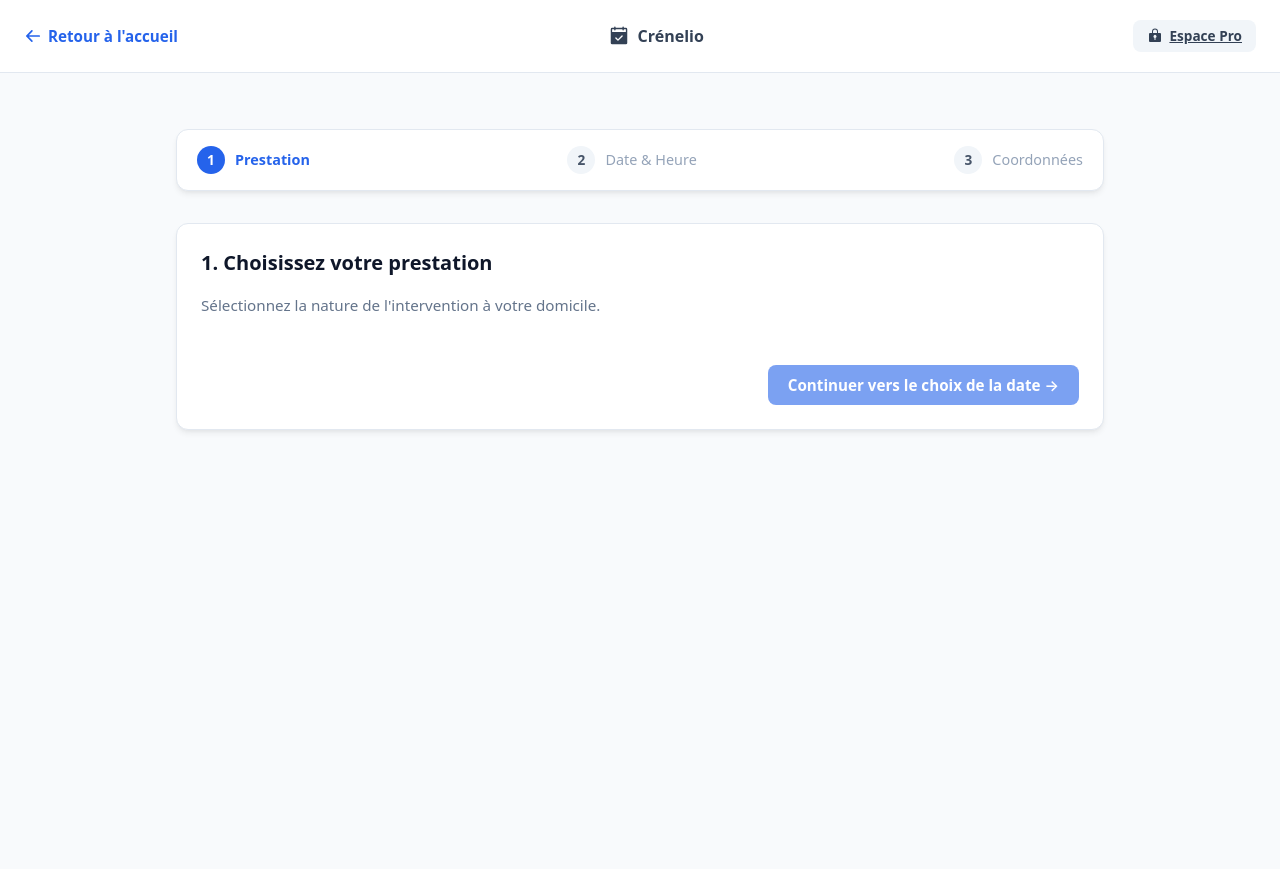
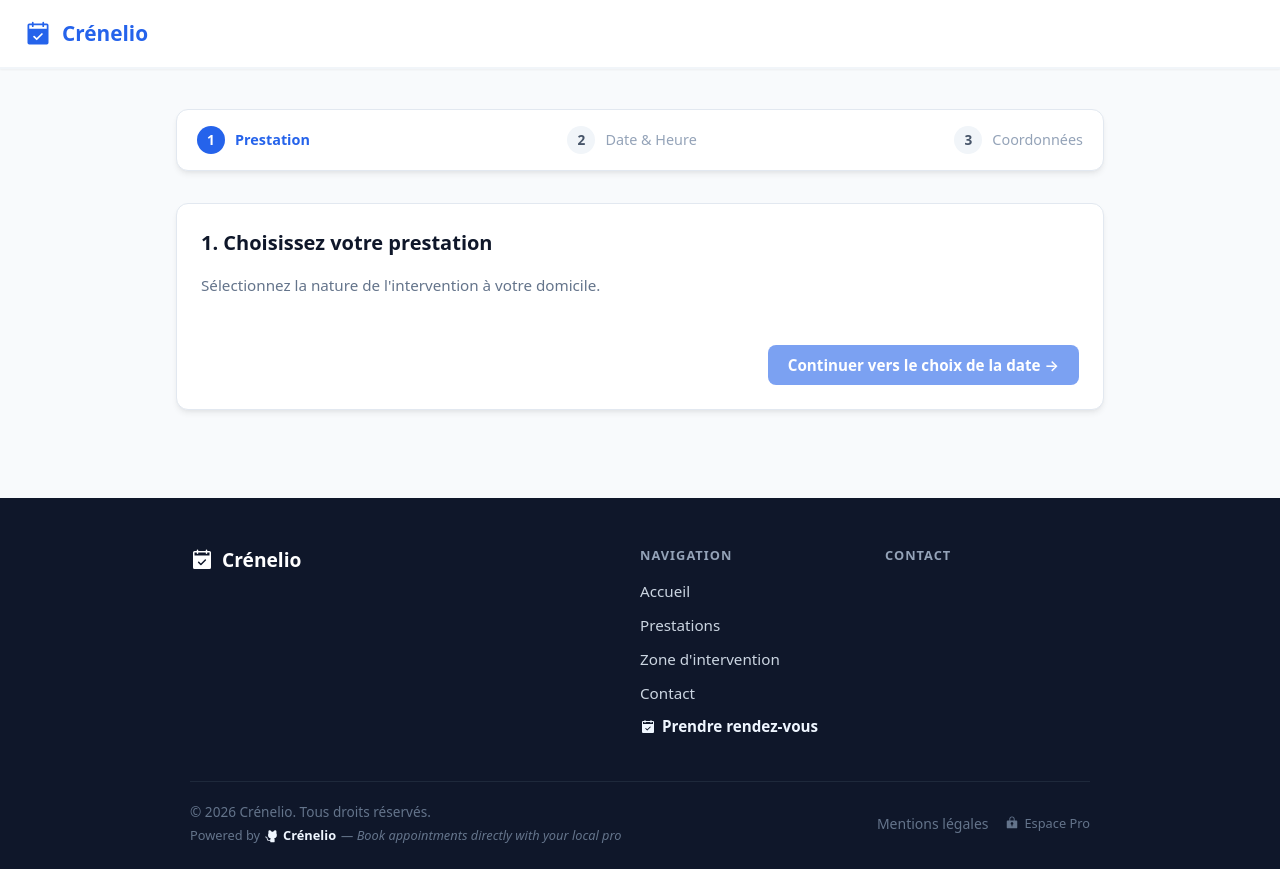
Before and after one commit to malchrosoft/crenelio, a React (Vite) app: page /booking in a window 1280 px wide. Before the commit the page ends 800 px from the top, so only its background shows below. Built offline with nearby package versions, Linux system fonts and the light colour scheme; no server answers.

Commit message:
feat(booking): header et footer de la vitrine sur le tunnel de réservation (Item 15)

```diff
--- /dev/null
+++ b/src/components/SiteHeader.tsx
@@ -0,0 +1,53 @@
+import React from 'react';
+import { Link } from 'react-router-dom';
+import clsx from 'clsx';
+import { CalendarCheckIcon } from '@phosphor-icons/react';
+import { AppConfig } from '../types';
+import BrandMark from './BrandMark';
+
+interface SiteHeaderProps {
+  config: AppConfig;
+  /**
+   * Header permanent, dans le flux de la page (tunnel de réservation).
+   * Sinon fixe et piloté par `visible` (vitrine : apparaît quand le CTA du hero disparaît).
+   */
+  persistent?: boolean;
+  visible?: boolean;
+  /** Bouton « Prendre rendez-vous » (inutile sur la page de réservation elle-même) */
+  showCta?: boolean;
+}
+
+/**
+ * Header commun aux pages publiques (vitrine et réservation).
+ */
+const SiteHeader: React.FC<SiteHeaderProps> = ({
+  config,
+  persistent = false,
+  visible = true,
+  showCta = true,
+}) => {
+  const isVisible = persistent || visible;
+
+  return (
+    <header
+      className={clsx('vitrine-header', {
+        'vitrine-header--persistent': persistent,
+        'vitrine-header--visible': !persistent && isVisible,
+        'vitrine-header--hidden': !isVisible,
+      })}
+      aria-hidden={!isVisible}
+    >
+      <Link to="/" className="vitrine-header__brand" aria-label="Retour à l'accueil">
+        <BrandMark config={config} iconSize={28} />
+      </Link>
+      {showCta && (
+        <Link to="/booking" className="vitrine-header__cta">
+          <CalendarCheckIcon size={20} weight="fill" aria-hidden="true" />
+          Prendre rendez-vous
+        </Link>
+      )}
+    </header>
+  );
+};
+
+export default SiteHeader;
--- a/src/pages/BookingPage.tsx
+++ b/src/pages/BookingPage.tsx
@@ -1,14 +1,14 @@
 import React, { useState, useEffect } from 'react';
-import { Link, Navigate, useSearchParams } from 'react-router-dom';
+import { Navigate, useSearchParams } from 'react-router-dom';
 import clsx from 'clsx';
-import { LockKeyIcon, ArrowLeftIcon } from '@phosphor-icons/react';
 import { api } from '../api';
 import { Service, Slot, Appointment, BookingPayload, AppConfig } from '../types';
 import ServiceSelector from '../components/ServiceSelector';
 import SlotPicker from '../components/SlotPicker';
 import BookingForm from '../components/BookingForm';
 import BookingConfirmation from '../components/BookingConfirmation';
-import BrandMark from '../components/BrandMark';
+import SiteHeader from '../components/SiteHeader';
+import Footer from '../components/vitrine/Footer';
 import { isPremisesOnly, premisesLabel } from '../utils/zone';
 
 interface BookingPageProps {
@@ -18,7 +18,7 @@ interface BookingPageProps {
 
 /**
  * Page de réservation — stepper en 3 étapes.
- * Header allégé avec lien retour vers la vitrine.
+ * Header et footer de la vitrine, pour une navigation continue.
  * Support de ?service=ID depuis la vitrine (pré-sélection de la prestation).
  */
 const BookingPage: React.FC<BookingPageProps> = ({ config, services }) => {
@@ -74,23 +74,10 @@ const BookingPage: React.FC<BookingPageProps> = ({ config, services }) => {
   if (legacyAdminLink) return <Navigate to="/admin" replace />;
 
   return (
-    <div>
-      {/* Header allégé avec retour vitrine */}
-      <div className="booking-page-header">
-        <Link to="/" className="booking-page-header__back">
-          <ArrowLeftIcon size={18} weight="bold" />
-          Retour à l'accueil
-        </Link>
-        <span className="booking-page-header__brand">
-          <BrandMark config={config} iconSize={22} />
-        </span>
-        <Link to="/admin" className="btn btn-secondary booking-page-header__admin-btn">
-          <LockKeyIcon size={16} weight="fill" />
-          Espace Pro
-        </Link>
-      </div>
+    <div className="booking-layout">
+      <SiteHeader config={config} persistent showCta={false} />
 
-      <div className="container">
+      <main id="main-content" className="container booking-layout__content">
         <>
             {/* Stepper */}
             {step < 4 && (
@@ -180,7 +167,9 @@ const BookingPage: React.FC<BookingPageProps> = ({ config, services }) => {
               />
             )}
         </>
-      </div>
+      </main>
+
+      <Footer config={config} />
     </div>
   );
 };
--- a/src/pages/VitrinePage.tsx
+++ b/src/pages/VitrinePage.tsx
@@ -1,7 +1,4 @@
 import React, { useState, useEffect, useRef } from 'react';
-import { Link } from 'react-router-dom';
-import clsx from 'clsx';
-import { CalendarCheckIcon } from '@phosphor-icons/react';
 import { AppConfig, Service } from '../types';
 import HeroSection from '../components/vitrine/HeroSection';
 import AboutSection from '../components/vitrine/AboutSection';
@@ -10,7 +7,7 @@ import EngagementsSection from '../components/vitrine/EngagementsSection';
 import MapSection from '../components/vitrine/MapSection';
 import ContactSection from '../components/vitrine/ContactSection';
 import Footer from '../components/vitrine/Footer';
-import BrandMark from '../components/BrandMark';
+import SiteHeader from '../components/SiteHeader';
 
 interface VitrinePageProps {
   config: AppConfig;
@@ -46,22 +43,8 @@ const VitrinePage: React.FC<VitrinePageProps> = ({ config, services }) => {
 
   return (
     <div className="vitrine-page">
-      {/* Header sticky conditionnel (apparaît quand le bouton du hero disparaît) */}
-      <header
-        className={clsx('vitrine-header', {
-          'vitrine-header--visible': isHeaderVisible,
-          'vitrine-header--hidden': !isHeaderVisible,
-        })}
-        aria-hidden={!isHeaderVisible}
-      >
-        <Link to="/" className="vitrine-header__brand" aria-label="Retour à l'accueil">
-          <BrandMark config={config} iconSize={28} />
-        </Link>
-        <Link to="/booking" className="vitrine-header__cta">
-          <CalendarCheckIcon size={20} weight="fill" aria-hidden="true" />
-          Prendre rendez-vous
-        </Link>
-      </header>
+      {/* Header fixe conditionnel (apparaît quand le bouton du hero disparaît) */}
+      <SiteHeader config={config} visible={isHeaderVisible} />
 
       {/* Sections en cascade (scroll infini) */}
       <main id="main-content">
--- a/src/styles/_vitrine.scss
+++ b/src/styles/_vitrine.scss
@@ -49,6 +49,11 @@
     transform: translateY(0);
     opacity: 1;
     pointer-events: auto;
+  }
+
+  // Tunnel de réservation : toujours affiché, collé en haut sans sortir du flux
+  &--persistent {
+    position: sticky;
   }
 
   .vitrine-header__brand {
@@ -1017,12 +1022,18 @@ $engagement-gap: 24px;
     gap: 8px;
   }
 
-  .booking-page-header__admin-btn {
-    font-size: 0.85rem;
-    padding: 6px 14px;
-    display: inline-flex;
-    align-items: center;
-    gap: 6px;
+}
+
+// Tunnel de réservation : header et footer de la vitrine autour du stepper
+.booking-layout {
+  min-height: 100vh;
+  display: flex;
+  flex-direction: column;
+
+  .booking-layout__content {
+    flex: 1;
+    width: 100%;
+    padding-top: 40px;
   }
 }
 
```
Also changed, not shown: 1 other file (tests, documents, lock files or other folders).
